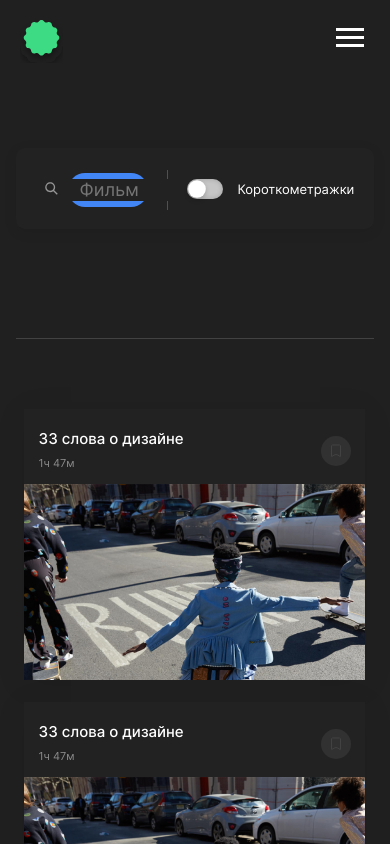
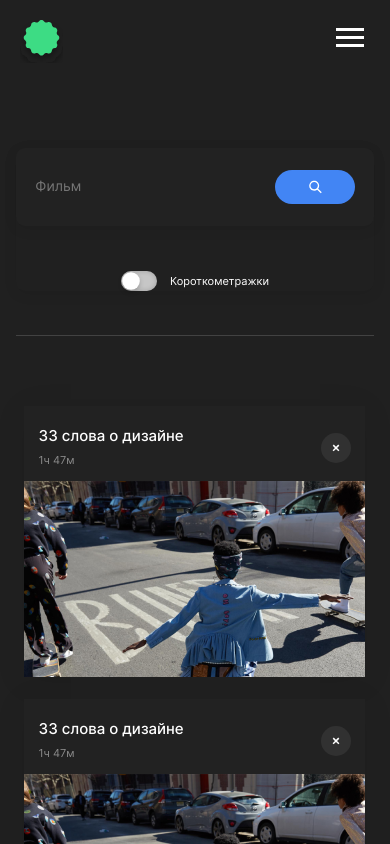
Before and after one commit to ValeryAvdeev/movies-explorer-frontend, a React (Create React App) app: page /saved-movies in a window 390 px wide. Shown: the top 844 px of the page. Built offline with nearby package versions, Linux system fonts and the light colour scheme.

Commit message:
feat: save buttons optimize styles

```diff
--- a/src/components/AboutProject/AboutProject.css
+++ b/src/components/AboutProject/AboutProject.css
@@ -54,14 +54,15 @@
   display: flex;
   flex-direction: row;
   margin: 110px 0;
+  width: 100%;
 }
 
 .aboutProject__backend {
-  width: 20vw;
+  width: 20%;
 }
 
 .aboutProject__frontend {
-  width: 80vw;
+  width: 80%;
 }
 
 .aboutProject__text-time {
--- a/src/components/App/App.js
+++ b/src/components/App/App.js
@@ -1,6 +1,6 @@
 import './App.css';
 import Header from "../Header/Header";
-import {Routes, Route} from 'react-router-dom';
+import {Routes, Route, useLocation} from 'react-router-dom';
 import Main from '../Main/Main';
 import Movies from "../Movies/Movies";
 import SavedMovies from "../SavedMovies/SavedMovies";
@@ -12,6 +12,10 @@ import Profile from "../Profile/Profile";
 import NotFoundPage from "../NotFoundPage/NotFoundPage";
 
 function App() {
+  // const Location = useLocation();
+  //
+  // console.log(Location);
+
   return (
     <div className="App">
       <div className='App__content'>
--- a/src/components/MoviesCard/MoviesCard.css
+++ b/src/components/MoviesCard/MoviesCard.css
@@ -47,7 +47,6 @@
 .movie__save {
   width: 30px;
   height: 30px;
-  background: url(../../images/save.svg) center no-repeat #313131;
   border: none;
   border-radius: 36px;
   right: 9px;
@@ -57,6 +56,19 @@
   opacity: 1;
   transition: opacity 0.7s;
   cursor: pointer;
+}
+
+.movie__save_disaible {
+  background: url(../../images/save.svg) center no-repeat #313131;
+}
+
+.movie__save_active {
+  background: url(../../images/save-active.svg) center no-repeat #3DDC84;
+}
+
+.movie__save_delete {
+  background: url(../../images/delete-icon.svg) center no-repeat #313131;
+
 }
 
 .movie__save:hover {
--- a/src/components/MoviesCard/MoviesCard.js
+++ b/src/components/MoviesCard/MoviesCard.js
@@ -1,7 +1,16 @@
 import './MoviesCard.css';
 import foto from '../../images/street.png';
+import {useState} from "react";
+import {useLocation} from "react-router-dom";
 
 function MoviesCard() {
+  const [saveButton, setSaveButton] = useState(false);
+  const location = useLocation();
+
+  function handleSaveToogle() {
+    setSaveButton(!saveButton)
+  }
+
   return (
     <div className="movie">
       <div className="movie__content">
@@ -11,7 +20,13 @@ function MoviesCard() {
         <p className="movie__timeng">1ч 47м</p>
         <button
           type="button"
-          className='movie__save'
+          className={
+            `movie__save movie__save${
+              location.pathname == '/saved-movies' ? '_delete' :
+                saveButton ? '_active' : '_disaible'
+            }`
+          }
+          onClick={handleSaveToogle}
         />
       </div>
       <img
--- a/src/components/MoviesCardList/MoviesCardList.css
+++ b/src/components/MoviesCardList/MoviesCardList.css
@@ -15,7 +15,7 @@
   }
 }
 
-@media screen and (max-width: 320px) {
+@media screen and (max-width: 345px) {
   .movies-list {
     grid-template-columns: repeat(auto-fill, 300px);
     grid-template-rows: 245px;
--- a/src/components/SearchForm/SearchForm.css
+++ b/src/components/SearchForm/SearchForm.css
@@ -24,7 +24,7 @@
   height: 40px;
   margin: 19px 29px 19px;
   padding-right: 19px;
-  width: 90vw;
+  width: 90%;
   justify-content: space-between;
 }
 
@@ -126,7 +126,7 @@
   background-color: #222222;
   border: none;
   color: #8B8B8B;
-  width: 27vw;
+  width: 30vw;
 }
 
 /* email значок */
@@ -156,11 +156,12 @@
   }
 
   .search__icon .search__input {
+    width: 20vw;
     padding-left: 45px;
   }
 }
 
-@media screen and (max-width: 320px) {
+@media screen and (max-width: 575px) {
   .search__content {
     flex-direction: column;
     background-color: #202020;
```
